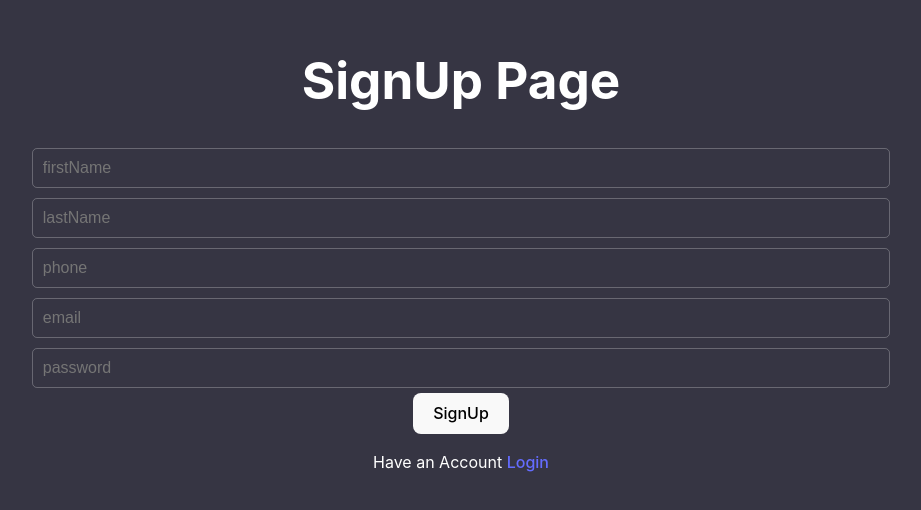
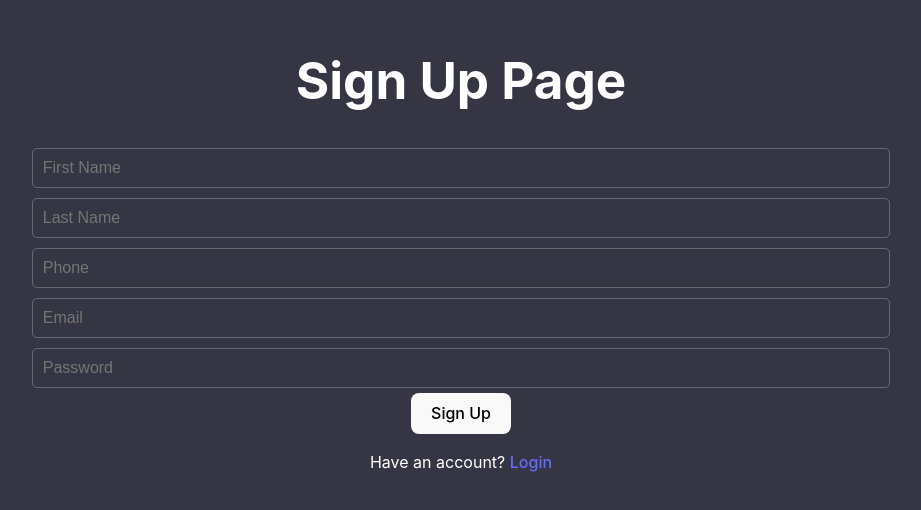
Before and after one commit to Turkiano/Budget-App-Frontend, a React (Vite) app: page /signUp in a window 1280 px wide. Shown: the part 146-656 px from the top of the page, without its empty margins (179-1100 px from the left). Built offline with nearby package versions, Linux system fonts and the light colour scheme; no server answers.

Commit message:
sign up form is working

```diff
--- a/src/Pages/SignUp.tsx
+++ b/src/Pages/SignUp.tsx
@@ -1,35 +1,36 @@
-import { Link } from 'react-router-dom';
-import api from '../api/api';
-import { ChangeEvent, FormEvent, useState } from 'react';
+import { Link } from "react-router-dom";
+import api from "../api/api";
+import { ChangeEvent, FormEvent, useState } from "react";
 
 export function SignUp() {
     const [user, setUser] = useState({
-    firstName: '',
-    lastName: '',
-    phone: '',
-    email: '',
-    password: '',
+        firstName: "",
+        lastName: "",
+        phone: "",
+        email: "",
+        password: ""
     });
+
     const [error, setError] = useState<string | null>(null);
-  console.log('user inputs:', user);
+
+    console.log("User inputs:", user);
 
     const handleSignUp = async () => {
         try {
-      const res = await api.post('/users/signup', user);
+            const res = await api.post("/users/signup", user);
             return res.data;
         } catch (error) {
-      console.error('Sign-up error:', error);
-      setError('Something went wrong! Please try again.');
-      return Promise.reject(new Error('Something went wrong!!'));
+            console.error("Sign-up error:", error);
+            setError("Something went wrong! Please try again.");
+            return Promise.reject(new Error("Something went wrong!!"));
         }
     };
 
     const handleChange = (e: ChangeEvent<HTMLInputElement>) => {
         const { name, value } = e.target;
-
         setUser((prevUser) => ({
             ...prevUser,
-      [name]: value,
+            [name]: value
         }));
     };
 
@@ -41,51 +42,50 @@ export function SignUp() {
 
     return (
         <div className="SignUpContainer">
-      <h1>SignUp Page</h1>
+            <h1>Sign Up Page</h1>
             <div className="SignUpForm">
                 <form onSubmit={handleSubmit}>
                     <div>
                         <input
                             name="firstName"
                             type="text"
-              placeholder="firstName"
+                            placeholder="First Name"
                             value={user.firstName}
                             onChange={handleChange}
                         />
                         <input
                             name="lastName"
                             type="text"
-              placeholder="lastName"
+                            placeholder="Last Name"
                             value={user.lastName}
                             onChange={handleChange}
                         />
                         <input
                             name="phone"
                             type="text"
-              placeholder="phone"
+                            placeholder="Phone"
                             value={user.phone}
                             onChange={handleChange}
                         />
                         <input
                             name="email"
                             type="email"
-              placeholder="email"
+                            placeholder="Email"
                             value={user.email}
                             onChange={handleChange}
                         />
                         <input
                             name="password"
                             type="password"
-              placeholder="password"
+                            placeholder="Password"
                             value={user.password}
                             onChange={handleChange}
                         />
                     </div>
                     {error && <p className="error-message">{error}</p>}
-
-          <button type="submit">SignUp</button>
+                    <button type="submit">Sign Up</button>
                     <p>
-            Have an Account <Link to="/login"> Login</Link>
+                        Have an account? <Link to="/login">Login</Link>
                     </p>
                 </form>
             </div>
```
Lines whose indentation alone changed are shown as unchanged.
